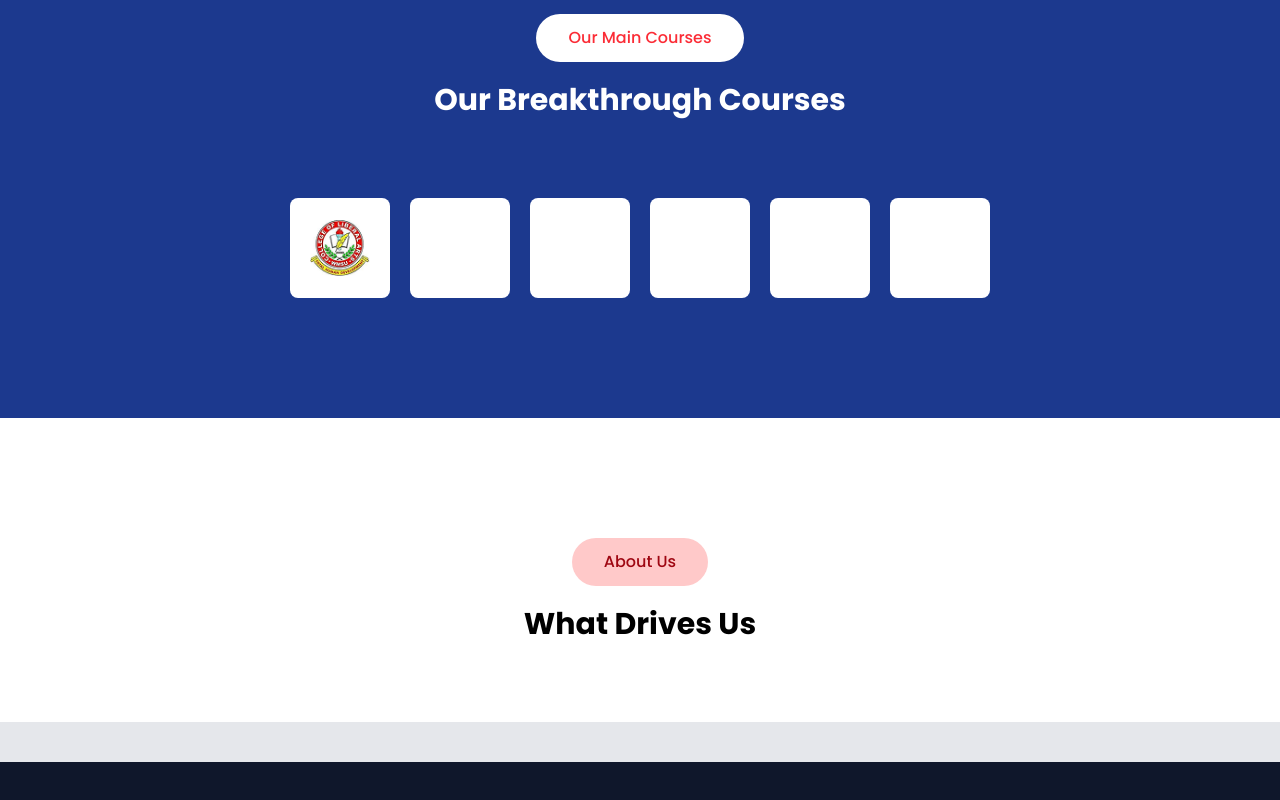
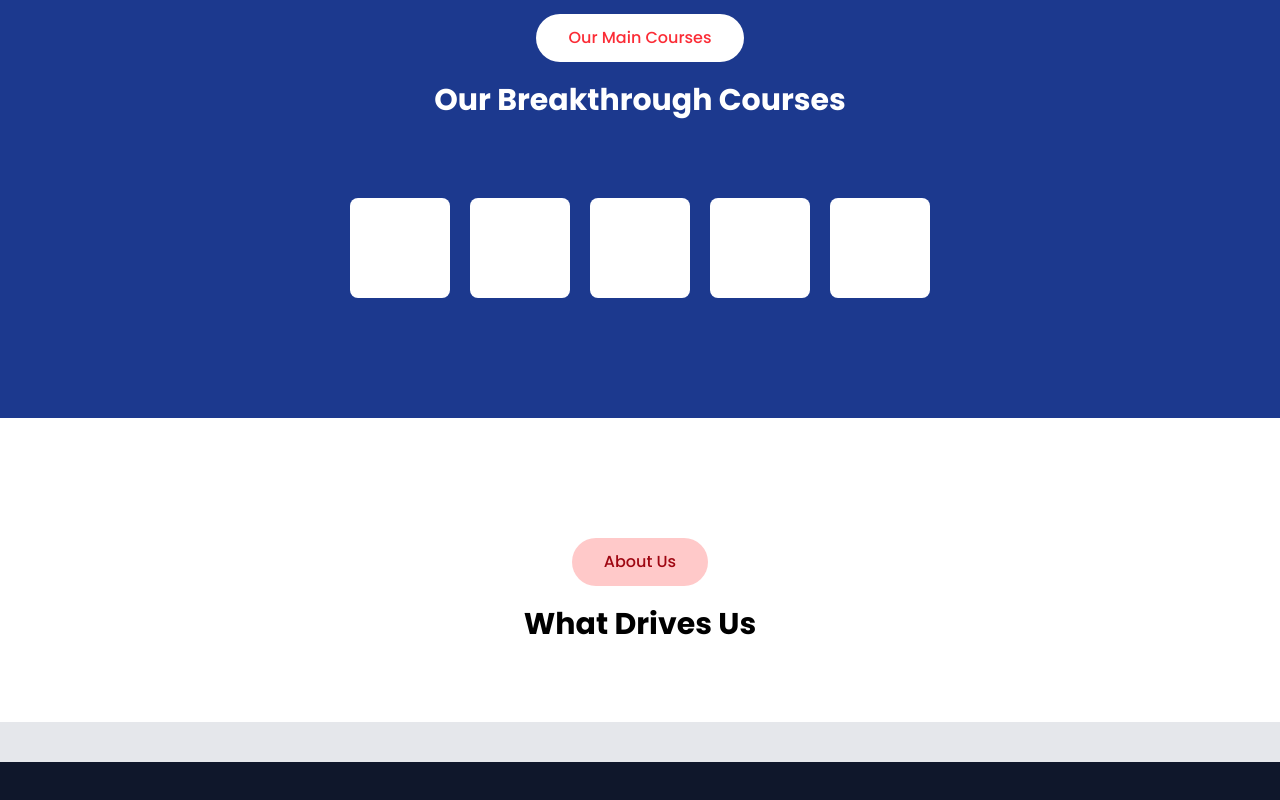
Before and after one commit to wilhelmusolejr/coursematch, a React (Vite) app in the folder client/: page / in a window 1280 px wide. Shown: the part 2870-3670 px from the top of the page. Built offline with nearby package versions, Linux system fonts and the light colour scheme.

Commit message:
feat: add CourseImageCard component

```diff
--- a/client/src/App.jsx
+++ b/client/src/App.jsx
@@ -112,13 +112,7 @@ function App() {
         {/* parent */}
         <div className="flex gap-5 items-center justify-center flex-wrap">
           {/* card */}
-          <div className="w-[100px] h-[100px] bg-white rounded-lg">
-            <img
-              src="/images/department_logo.png"
-              alt=""
-              className="w-full h-full object-contain p-5"
-            />
-          </div>
+
           <div className="w-[100px] h-[100px] bg-white rounded-lg"></div>
           <div className="w-[100px] h-[100px] bg-white rounded-lg"></div>
           <div className="w-[100px] h-[100px] bg-white rounded-lg"></div>
--- /dev/null
+++ b/client/src/components/CourseImageCard.jsx
@@ -0,0 +1,13 @@
+import React from "react";
+
+export default function CourseImageCard() {
+  return (
+    <div className="w-[100px] h-[100px] bg-white rounded-lg">
+      <img
+        src="/images/department_logo.png"
+        alt=""
+        className="w-full h-full object-contain p-5"
+      />
+    </div>
+  );
+}
```
